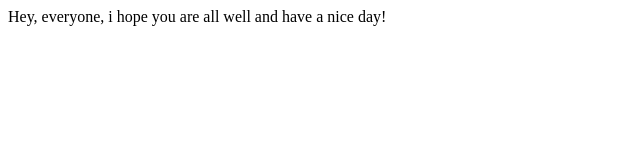
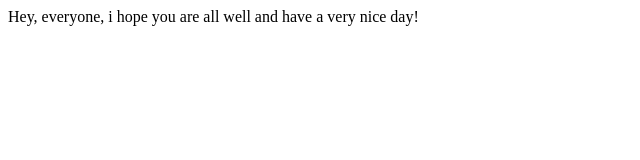
Before and after one commit to vrao27/gitplay, a plain HTML site: page greeting.html in a window 1280 px wide. Shown: the full height of the page, 0-640 px from the left. Drawn offline with Linux system fonts and the light colour scheme.

Commit message:
Change some text

```diff
--- a/greeting.html
+++ b/greeting.html
@@ -7,6 +7,6 @@
     <title>Greeting</title>
   </head>
   <body>
-    <div>Hey, everyone, i hope you are all well and have a nice day!</div>
+    <div>Hey, everyone, i hope you are all well and have a very nice day!</div>
   </body>
 </html>
```
